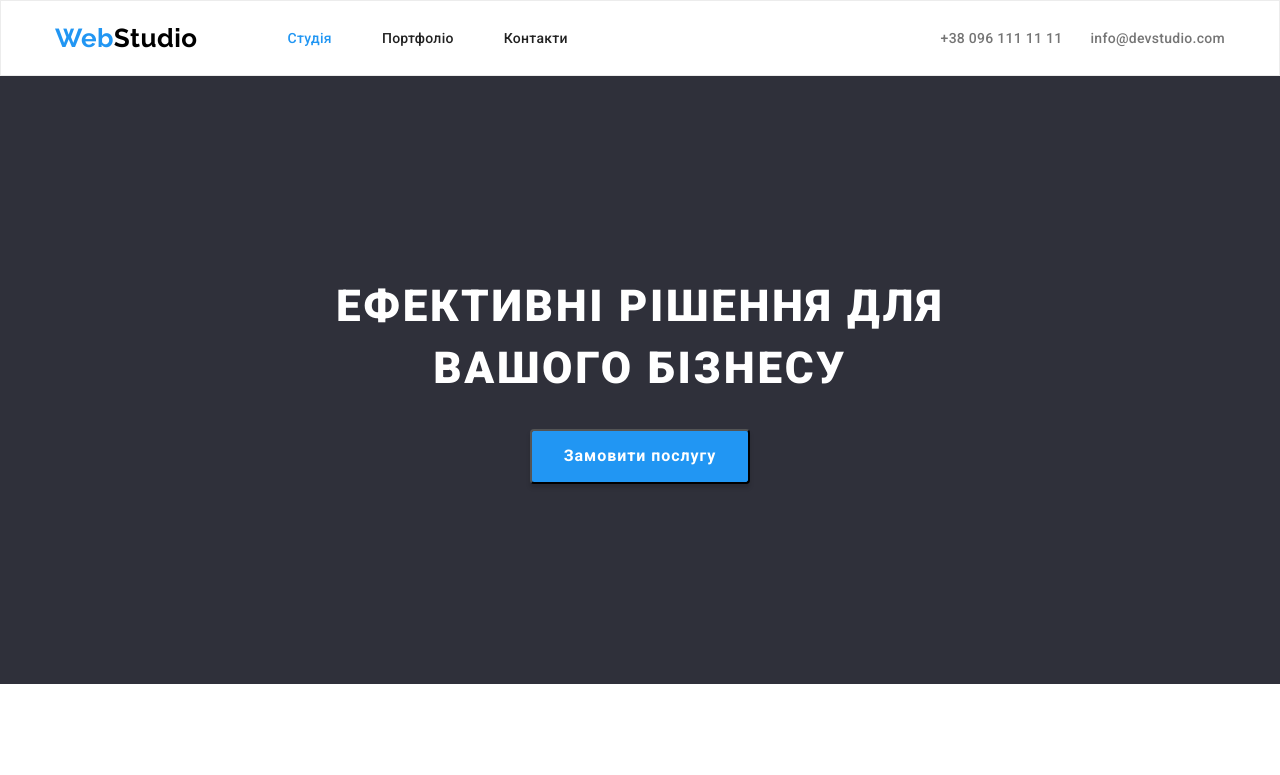
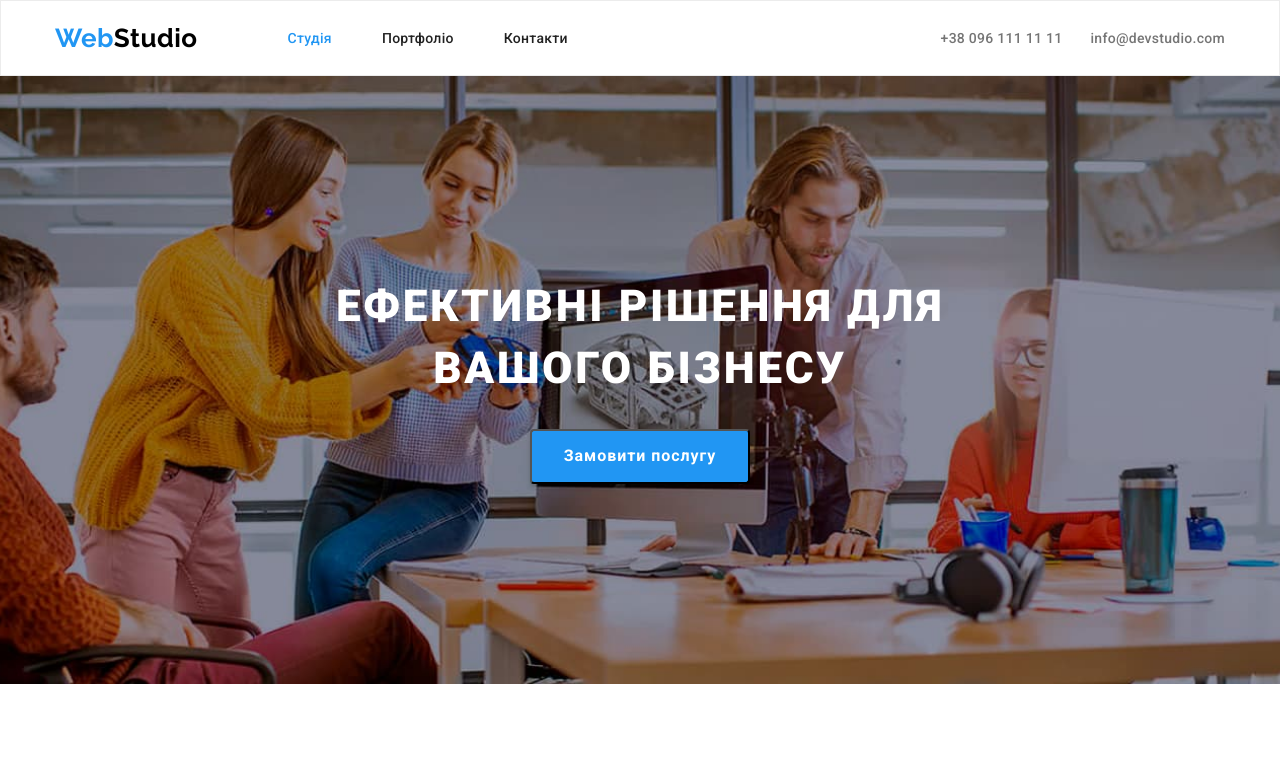
Before and after one commit to Invincible-as/goit-markup-hw-04, a plain HTML site: page index.html in a window 1280 px wide. Shown: the top 775 px of the page. Drawn offline with nearby package versions, Linux system fonts and the light colour scheme.

Commit message:
Оформление фона Hero

```diff
--- a/css/styles.css
+++ b/css/styles.css
@@ -224,7 +224,10 @@ font-weight: 500;
 
 .hero {
     background-color: var(--hero-color);
-
+    background-image: url(../images_two/Img_hero.jpg);
+background-repeat: no-repeat;
+background-position: center;
+background-size: cover;
 
 }
 
```
Also changed, not shown: images_two/Img_hero.jpg (added), 1 other file.
